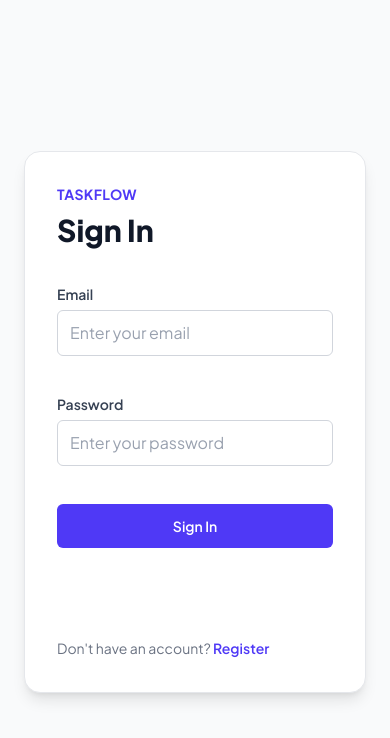
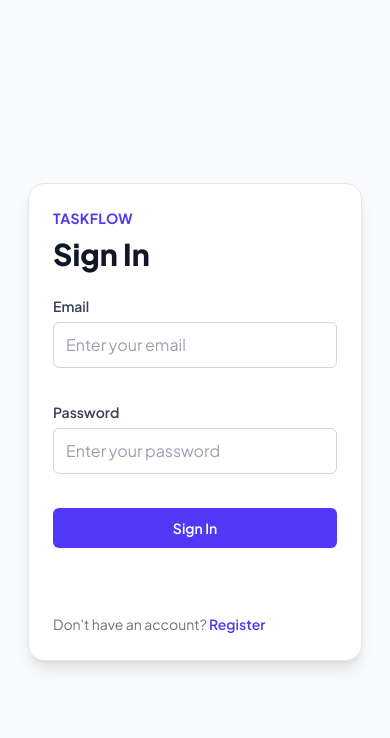
Before and after one commit to asjith/TaskFlow, a React (Vite) app in the folder frontend/: page / in a window 390 px wide. Shown: the top 738 px of the page. Built offline with nearby package versions, Linux system fonts and the light colour scheme.

Commit message:
style: responsive spacing with sm breakpoint

```diff
--- a/frontend/src/components/Header.jsx
+++ b/frontend/src/components/Header.jsx
@@ -3,17 +3,17 @@ import themeLight from "../icons/themeLight.png";
 
 const Header = () => {
   return (
-    <header className="fixed top-0 left-0 right-0 z-10 flex h-24 items-center justify-between bg-white px-14 shadow-md">
+    <header className="fixed top-0 left-0 right-0 z-10 flex h-24 items-center justify-between bg-white px-4 shadow-lg sm:px-14">
       <p className="text-base font-bold tracking-wide text-indigo-600 md:text-xl">
         TASKFLOW
       </p>
 
-      <div className="flex items-center gap-4 text-base md:gap-6 ">
+      <div className="flex items-center text-sm gap-6 ">
         <button
           type="button"
-          className="cursor-pointer rounded-md py-3 px-6
+          className="cursor-pointer rounded-md
         bg-transparent text-gray-700 hover:bg-gray-100 hover:text-indigo-600
-        focus:outline-none focus-visible:ring-2 focus-visible:ring-indigo-600/40"
+        focus:outline-none focus-visible:ring-2 focus-visible:ring-indigo-600/40 sm:py-3 sm:px-6 "
         >
           <img className=" h-6 w-6" src={themeLight}></img>
         </button>
@@ -22,7 +22,7 @@ const Header = () => {
 
         <button
           type="button"
-          className="cursor-pointer rounded-md bg-transparent py-3 px-6 font-semibold text-gray-700 hover:bg-gray-100 hover:text-indigo-600 focus:outline-none focus-visible:ring-2 focus-visible:ring-indigo-600/40"
+          className="cursor-pointer rounded-md bg-transparent font-semibold text-gray-700 hover:bg-gray-100 hover:text-indigo-600 focus:outline-none focus-visible:ring-2 focus-visible:ring-indigo-600/40 sm:py-3 sm:px-6"
         >
           Logout
         </button>
--- a/frontend/src/components/Login.jsx
+++ b/frontend/src/components/Login.jsx
@@ -76,8 +76,8 @@ const Login = () => {
   };
 
   return (
-    <div className="flex min-h-screen items-center justify-center bg-gray-50">
-      <div className="w-full max-w-md rounded-2xl border border-gray-200 bg-white p-8 shadow-lg flex flex-col gap-9 m-6">
+    <div className="flex min-h-screen items-center justify-center bg-gray-50 p-3 sm:p-0">
+      <div className="flex w-full max-w-md flex-col gap-6 rounded-2xl border border-gray-200 bg-white p-6 shadow-lg m-4 sm:m-6 sm:gap-9 sm:p-8">
         <div>
           <p className="text-sm font-bold tracking-wide text-indigo-600">
             TASKFLOW
@@ -87,7 +87,7 @@ const Login = () => {
           </h1>
         </div>
 
-        <form className="space-y-4" onSubmit={handleSubmit}>
+        <form className="space-y-3 sm:space-y-4" onSubmit={handleSubmit}>
           {!isSignIn && (
             <div className="space-y-1.5">
               <label
@@ -159,7 +159,7 @@ const Login = () => {
 
           <button
             type="submit"
-            className="w-full rounded-md bg-indigo-600 py-3 text-center text-sm font-semibold text-white cursor-pointer hover:bg-indigo-700 focus:outline-none focus:ring-2 focus:ring-indigo-600/40"
+            className="w-full cursor-pointer rounded-md bg-indigo-600 py-2.5 text-center text-sm font-semibold text-white hover:bg-indigo-700 focus:outline-none focus:ring-2 focus:ring-indigo-600/40 sm:py-3"
           >
             {isSignIn ? "Sign In" : "Create Account"}
           </button>
@@ -170,7 +170,7 @@ const Login = () => {
         <div>
           <button
             type="button"
-            className="rounded-sm text-sm text-gray-500 hover:text-gray-700 cursor-pointer"
+            className="text-sm text-gray-500 hover:text-gray-700 cursor-pointer"
             onClick={toggleAuthMode}
           >
             {isSignIn ? (
```
